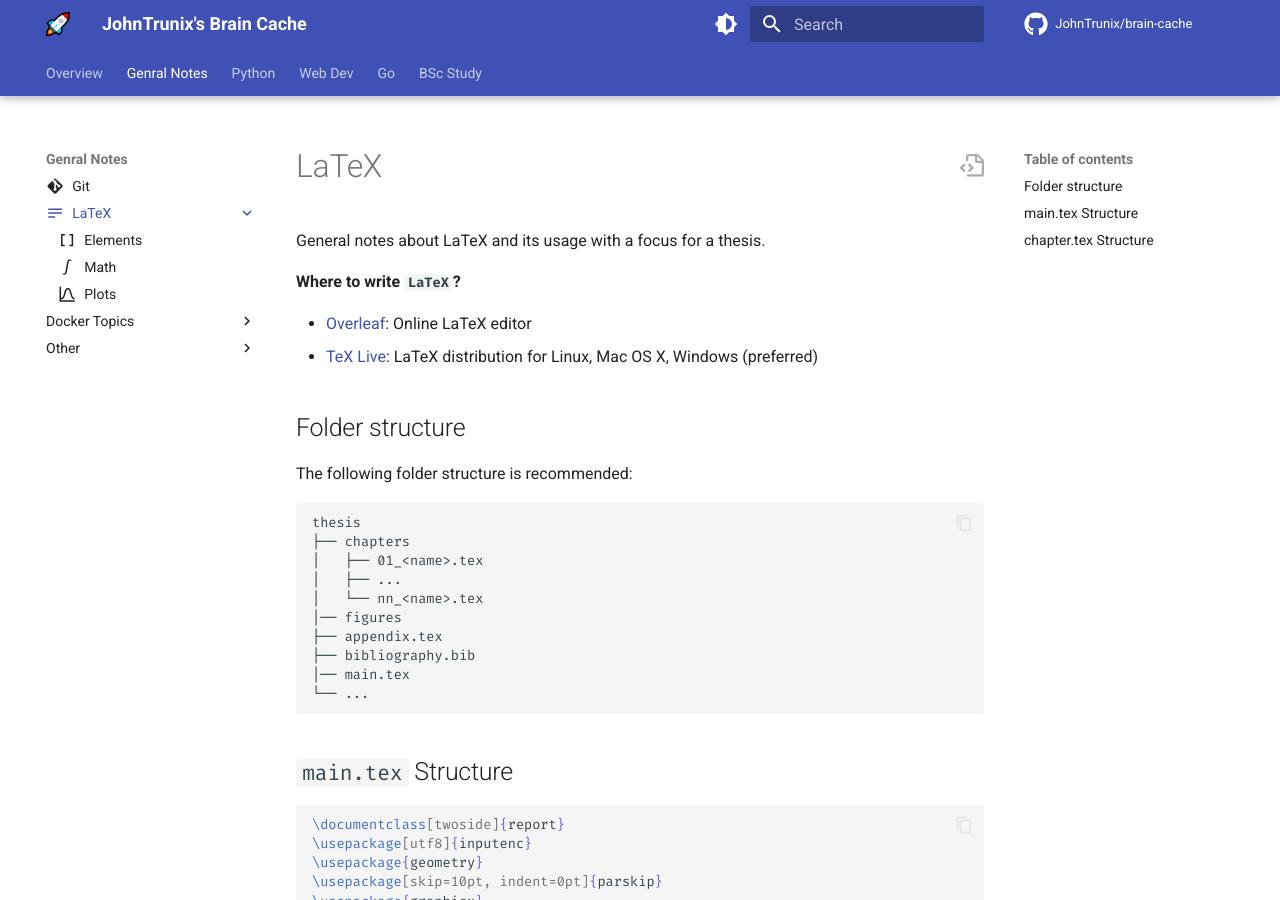
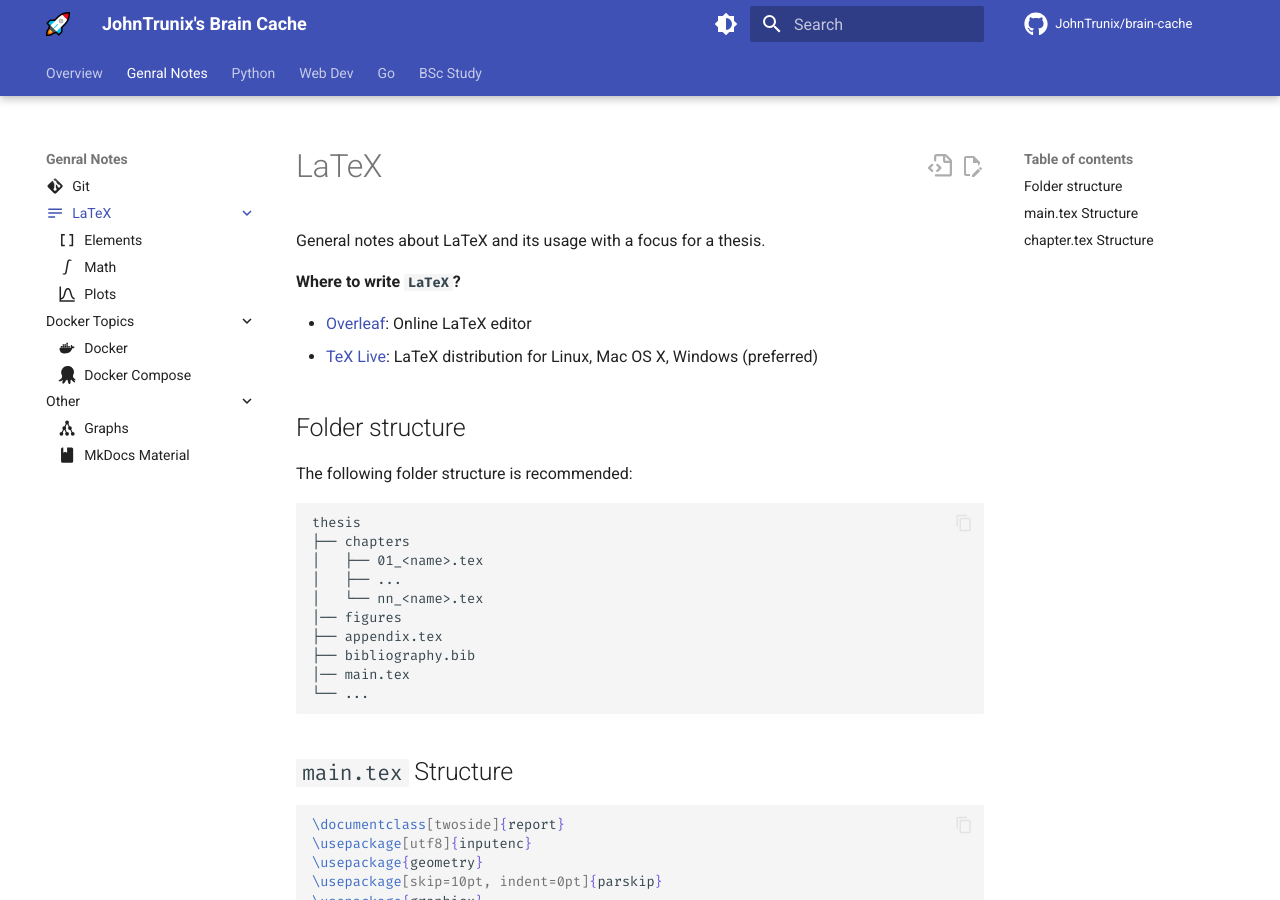
Before and after one commit to JohnTrunix/brain-cache, an MkDocs documentation site: the page built from docs/general/latex/index.md, in a window 1280 px wide and 900 px high. Built offline with MkDocs 1.6.1 and Material for MkDocs 9.7.7, drawn with Linux system fonts in a browser that asks for light colours; comment, search, counter and statistics services are not loaded.

```diff
--- a/mkdocs.yml
+++ b/mkdocs.yml
@@ -63,14 +63,14 @@ theme:
         - navigation.tabs
         - navigation.tabs.sticky
         # - navigation.sections
-        # - navigation.expand
+        - navigation.expand
         - navigation.indexes
         - navigation.top
         - navigation.footer
         - search.suggest
         - search.share
         - content.action.view
-        #- content.action.edit
+        - content.action.edit
         - content.code.copy
 
 extra_css:
@@ -107,7 +107,7 @@ extra:
                   name: This page could be improved
                   data: 0
                   note: >-
-                      Sorry to hear that. Can you give me some suggestions for improvement?
+                      Sorry to hear that. Can you give me some suggestions?
 
 copyright: Copyright &copy; 2024 JohnTrunix
 
```
